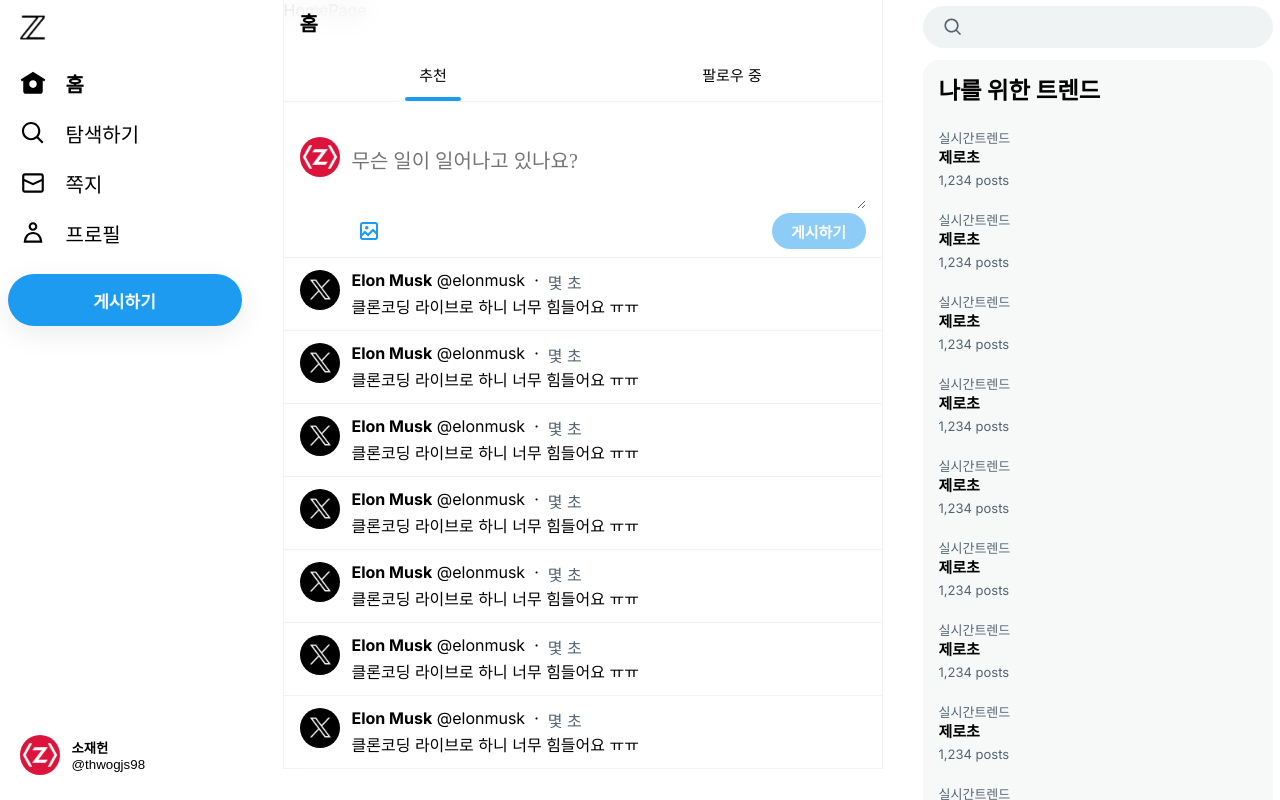
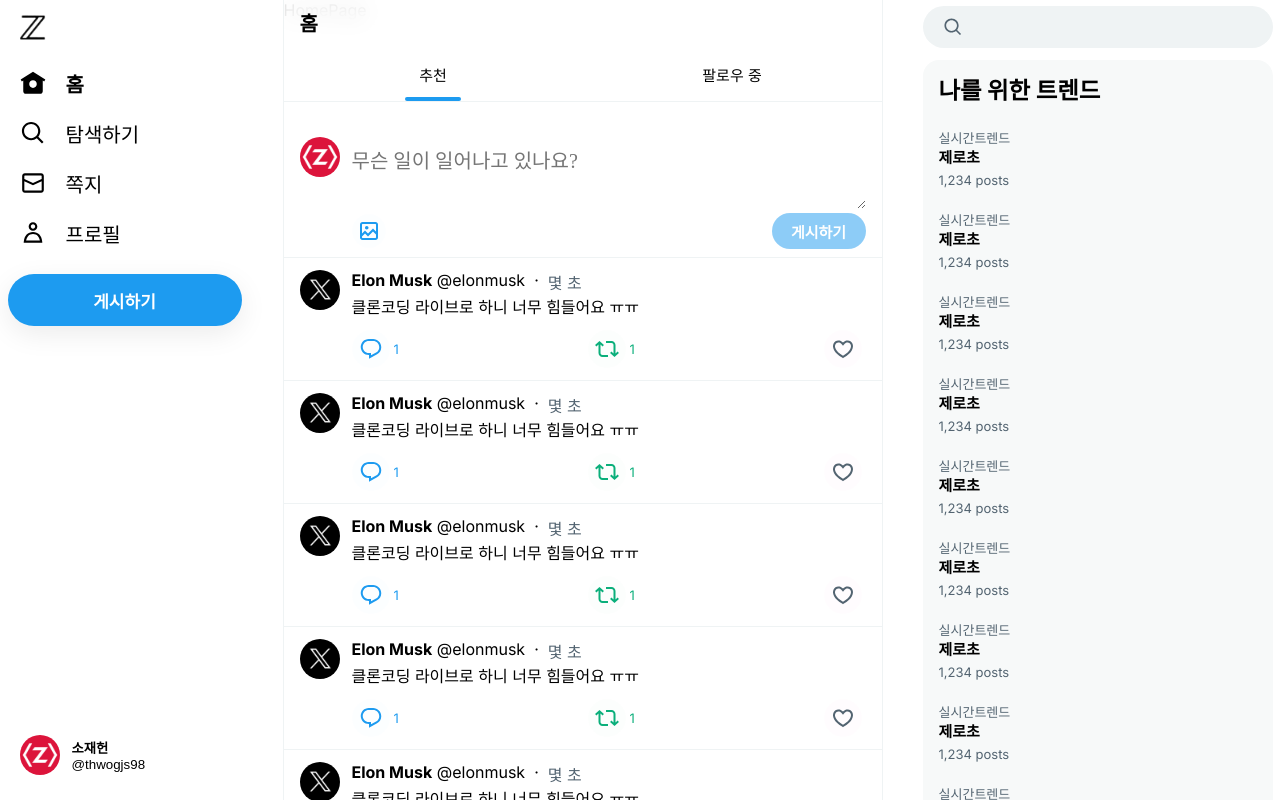
Before and after one commit to Jaeheon-So/z-com-clone, a Next.js app: page /home in a window 1280 px wide. Built offline with nearby package versions, Linux system fonts and the light colour scheme.

Commit message:
feat: afterLogin home 페이지 게시물 action button 마크업 추가

```diff
--- /dev/null
+++ b/src/app/(afterLogin)/_component/ActionButtons.tsx
@@ -0,0 +1,42 @@
+"use client";
+
+import CommentSvg from "../_svg/CommentSvg";
+import HeartSvg from "../_svg/HeartSvg";
+import RepostSvg from "../_svg/RepostSvg";
+import style from "./actionButtons.module.css";
+import React from "react";
+
+const ActionButtons = () => {
+  const commented = true;
+  const reposted = true;
+  const liked = false;
+
+  const onClickComment = () => {};
+  const onClickRepost = () => {};
+  const onClickHeart = () => {};
+
+  return (
+    <div className={style.actionButtons}>
+      <div className={`${style.commentButton} ${commented && style.commented}`}>
+        <button onClick={onClickComment}>
+          <CommentSvg />
+        </button>
+        <div className={style.count}>{1 || ""}</div>
+      </div>
+      <div className={`${style.repostButton} ${reposted && style.reposted}`}>
+        <button onClick={onClickRepost}>
+          <RepostSvg />
+        </button>
+        <div className={style.count}>{1 || ""}</div>
+      </div>
+      <div className={`${style.heartButton} ${liked && style.liked}`}>
+        <button onClick={onClickHeart}>
+          <HeartSvg />
+        </button>
+        <div className={style.count}>{0 || ""}</div>
+      </div>
+    </div>
+  );
+};
+
+export default ActionButtons;
--- a/src/app/(afterLogin)/_component/Post.tsx
+++ b/src/app/(afterLogin)/_component/Post.tsx
@@ -4,6 +4,7 @@
 import dayjs from "dayjs";
 import relativeTime from "dayjs/plugin/relativeTime";
 import "dayjs/locale/ko";
+import ActionButtons from "./ActionButtons";
 
 dayjs.locale("ko");
 dayjs.extend(relativeTime);
@@ -19,6 +20,7 @@
     createdAt: new Date(),
     Images: [],
   };
+
   return (
     <article className={style.post}>
       <div className={style.postWrapper}>
@@ -42,7 +44,7 @@
           </div>
           <div>{target.content}</div>
           <div className={style.postImageSection}></div>
-          {/* <ActionButtons /> */}
+          <ActionButtons />
         </div>
       </div>
     </article>
--- /dev/null
+++ b/src/app/(afterLogin)/_component/actionButtons.module.css
@@ -0,0 +1,95 @@
+.actionButtons {
+  display: flex;
+  justify-content: space-between;
+  flex-direction: row;
+  column-gap: 4px;
+  margin-top: 12px;
+}
+
+.actionButtons svg {
+  fill: rgb(83, 100, 113);
+}
+
+.commentButton,
+.repostButton,
+.heartButton {
+  display: flex;
+  flex-direction: row;
+  align-items: center;
+}
+
+.commentButton button,
+.repostButton button,
+.heartButton button {
+  background: #ffffff;
+  border: none;
+  outline: none;
+  display: flex;
+  width: 38px;
+  height: 38px;
+  align-items: center;
+  justify-content: center;
+  border-radius: 19px;
+  cursor: pointer;
+  transition-property: background-color;
+  transition-duration: 0.2s;
+  margin-right: 4px;
+}
+.actionButtons .count {
+  font-size: 13px;
+  color: rgb(83, 100, 113);
+}
+
+.commentButton button {
+  background-color: rgba(29, 155, 240, 0.01);
+}
+
+.commentButton:hover button {
+  background-color: rgba(29, 155, 240, 0.1);
+}
+
+.commentButton.commented svg,
+.commentButton:hover svg {
+  fill: rgb(29, 155, 240);
+}
+
+.commentButton.commented .count,
+.commentButton:hover .count {
+  color: rgb(29, 155, 240);
+}
+
+.repostButton button {
+  background-color: rgba(0, 186, 124, 0.01);
+}
+
+.repostButton:hover button {
+  background-color: rgba(0, 186, 124, 0.1);
+}
+
+.repostButton.reposted svg,
+.repostButton:hover svg {
+  fill: rgb(11, 175, 123);
+}
+
+.repostButton.reposted .count,
+.repostButton:hover .count {
+  color: rgb(11, 175, 123);
+}
+
+.heartButton button {
+  background-color: rgba(249, 24, 128, 0.01);
+}
+
+.heartButton:hover button {
+  background-color: rgba(249, 24, 128, 0.1);
+}
+
+.heartButton.liked svg,
+.heartButton:hover svg {
+  fill: rgb(228, 34, 126);
+}
+
+.heartButton.liked .count,
+.heartButton:hover .count {
+  color: rgb(228, 34, 126);
+}
--- a/src/app/(afterLogin)/_component/post.module.css
+++ b/src/app/(afterLogin)/_component/post.module.css
@@ -93,99 +93,3 @@
   width: 100%;
   border-radius: 16px;
 }
-
-.actionButtons {
-  display: flex;
-  justify-content: space-between;
-  flex-direction: row;
-  column-gap: 4px;
-  margin-top: 12px;
-}
-
-.actionButtons svg {
-  fill: rgb(83, 100, 113);
-}
-
-.commentButton,
-.repostButton,
-.heartButton {
-  display: flex;
-  flex-direction: row;
-  align-items: center;
-}
-
-.commentButton button,
-.repostButton button,
-.heartButton button {
-  background: #ffffff;
-  border: none;
-  outline: none;
-  display: flex;
-  width: 38px;
-  height: 38px;
-  align-items: center;
-  justify-content: center;
-  border-radius: 19px;
-  cursor: pointer;
-  transition-property: background-color;
-  transition-duration: 0.2s;
-  margin-right: 4px;
-}
-.actionButtons .count {
-  font-size: 13px;
-  color: rgb(83, 100, 113);
-}
-
-.commentButton button {
-  background-color: rgba(29, 155, 240, 0.01);
-}
-
-.commentButton:hover button {
-  background-color: rgba(29, 155, 240, 0.1);
-}
-
-.commentButton.commented svg,
-.commentButton:hover svg {
-  fill: rgb(29, 155, 240);
-}
-
-.commentButton.commented .count,
-.commentButton:hover .count {
-  color: rgb(29, 155, 240);
-}
-
-.repostButton button {
-  background-color: rgba(0, 186, 124, 0.01);
-}
-
-.repostButton:hover button {
-  background-color: rgba(0, 186, 124, 0.1);
-}
-
-.repostButton.reposted svg,
-.repostButton:hover svg {
-  fill: rgb(11, 175, 123);
-}
-
-.repostButton.reposted .count,
-.repostButton:hover .count {
-  color: rgb(11, 175, 123);
-}
-
-.heartButton button {
-  background-color: rgba(249, 24, 128, 0.01);
-}
-
-.heartButton:hover button {
-  background-color: rgba(249, 24, 128, 0.1);
-}
-
-.heartButton.liked svg,
-.heartButton:hover svg {
-  fill: rgb(228, 34, 126);
-}
-
-.heartButton.liked .count,
-.heartButton:hover .count {
-  color: rgb(228, 34, 126);
-}
--- /dev/null
+++ b/src/app/(afterLogin)/_svg/CommentSvg.tsx
@@ -0,0 +1,13 @@
+import React from "react";
+
+const CommentSvg = () => {
+  return (
+    <svg width={24} viewBox="0 0 24 24" aria-hidden="true">
+      <g>
+        <path d="M1.751 10c0-4.42 3.584-8 8.005-8h4.366c4.49 0 8.129 3.64 8.129 8.13 0 2.96-1.607 5.68-4.196 7.11l-8.054 4.46v-3.69h-.067c-4.49.1-8.183-3.51-8.183-8.01zm8.005-6c-3.317 0-6.005 2.69-6.005 6 0 3.37 2.77 6.08 6.138 6.01l.351-.01h1.761v2.3l5.087-2.81c1.951-1.08 3.163-3.13 3.163-5.36 0-3.39-2.744-6.13-6.129-6.13H9.756z"></path>
+      </g>
+    </svg>
+  );
+};
+
+export default CommentSvg;
--- /dev/null
+++ b/src/app/(afterLogin)/_svg/HeartSvg.tsx
@@ -0,0 +1,13 @@
+import React from "react";
+
+const HeartSvg = () => {
+  return (
+    <svg width={24} viewBox="0 0 24 24" aria-hidden="true">
+      <g>
+        <path d="M16.697 5.5c-1.222-.06-2.679.51-3.89 2.16l-.805 1.09-.806-1.09C9.984 6.01 8.526 5.44 7.304 5.5c-1.243.07-2.349.78-2.91 1.91-.552 1.12-.633 2.78.479 4.82 1.074 1.97 3.257 4.27 7.129 6.61 3.87-2.34 6.052-4.64 7.126-6.61 1.111-2.04 1.03-3.7.477-4.82-.561-1.13-1.666-1.84-2.908-1.91zm4.187 7.69c-1.351 2.48-4.001 5.12-8.379 7.67l-.503.3-.504-.3c-4.379-2.55-7.029-5.19-8.382-7.67-1.36-2.5-1.41-4.86-.514-6.67.887-1.79 2.647-2.91 4.601-3.01 1.651-.09 3.368.56 4.798 2.01 1.429-1.45 3.146-2.1 4.796-2.01 1.954.1 3.714 1.22 4.601 3.01.896 1.81.846 4.17-.514 6.67z"></path>
+      </g>
+    </svg>
+  );
+};
+
+export default HeartSvg;
--- /dev/null
+++ b/src/app/(afterLogin)/_svg/RepostSvg.tsx
@@ -0,0 +1,13 @@
+import React from "react";
+
+const RepostSvg = () => {
+  return (
+    <svg width={24} viewBox="0 0 24 24" aria-hidden="true">
+      <g>
+        <path d="M4.5 3.88l4.432 4.14-1.364 1.46L5.5 7.55V16c0 1.1.896 2 2 2H13v2H7.5c-2.209 0-4-1.79-4-4V7.55L1.432 9.48.068 8.02 4.5 3.88zM16.5 6H11V4h5.5c2.209 0 4 1.79 4 4v8.45l2.068-1.93 1.364 1.46-4.432 4.14-4.432-4.14 1.364-1.46 2.068 1.93V8c0-1.1-.896-2-2-2z"></path>
+      </g>
+    </svg>
+  );
+};
+
+export default RepostSvg;
```
